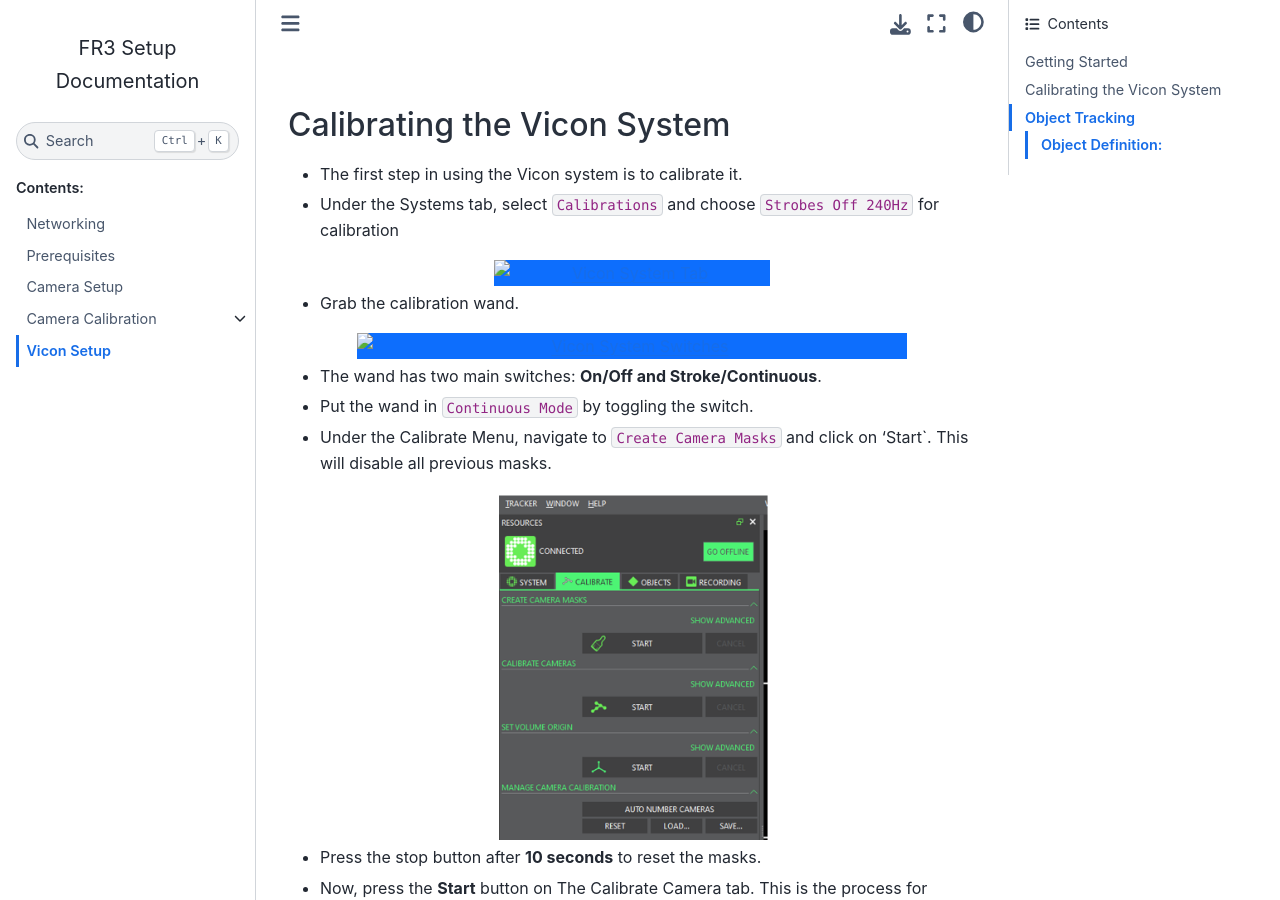
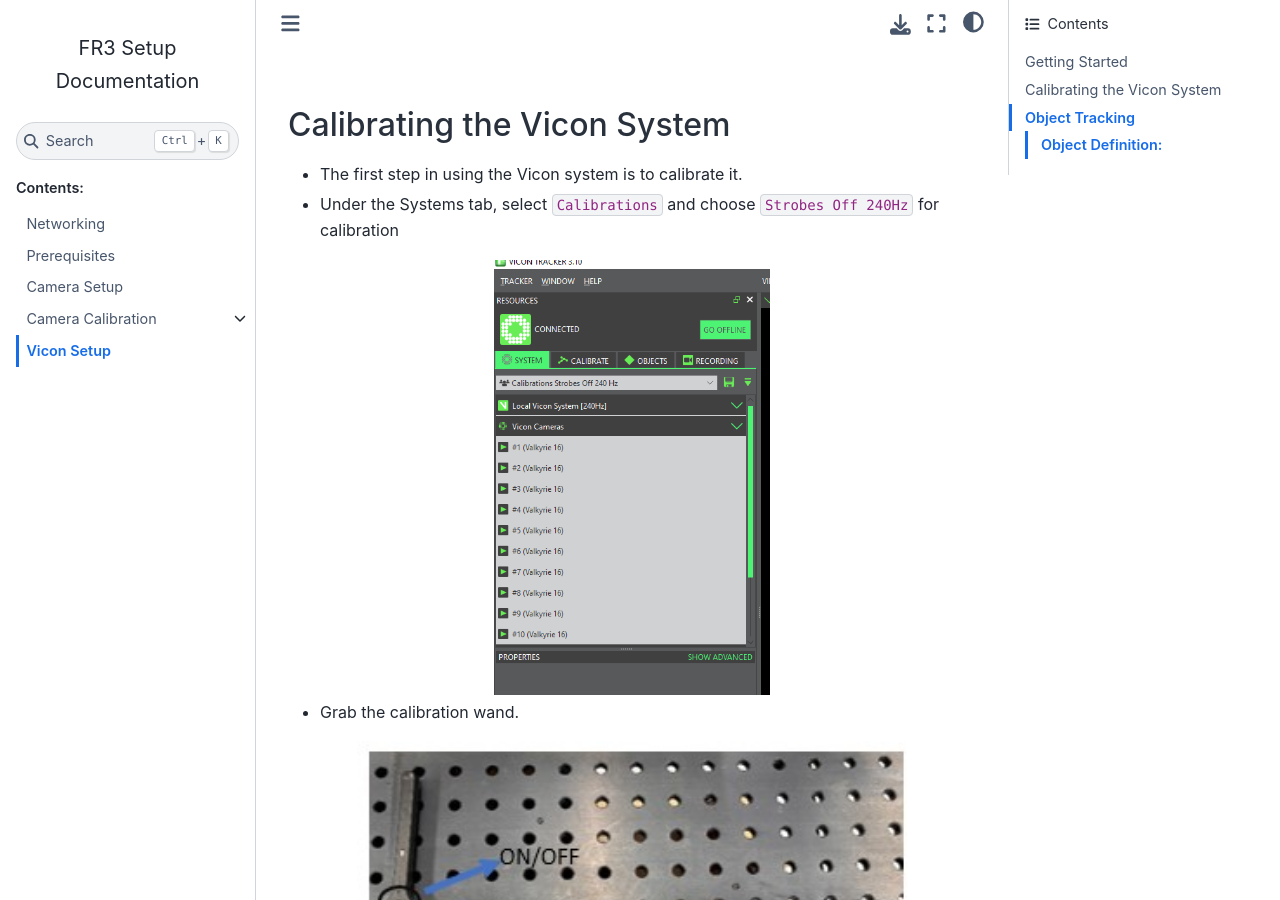
Before and after one commit to BolunDai0216/FR3Setup, a Sphinx documentation site: the page built from docs/source/vicon_setup/index.md, in a window 1280 px wide and 900 px high, scrolled down 1340 px. Built offline with Sphinx 7.4.7 and the Sphinx Book theme 1.1.4, drawn with Linux system fonts in a browser that asks for light colours.

Commit message:
local changes

````diff
--- a/docs/source/vicon_setup/index.md
+++ b/docs/source/vicon_setup/index.md
@@ -34,7 +34,7 @@
 
 - Under the Systems tab, select `Calibrations` and choose `Strobes Off 240Hz` for calibration
 
-```{image} ../imgs/vicon_system.png
+```{image} ../imgs/calibrate_vicon_system.png
 :alt: Vicon System Tab
 :class: bg-primary mb-1
 :width: 40%
@@ -43,7 +43,7 @@
 
 - Grab the calibration wand.
 
-```{image} ../imgs/wand.jpg
+```{image} ../imgs/calibrate_wand.jpg
 :alt: Vicon System Switches
 :class: bg-primary mb-1
 :width: 80%
@@ -69,7 +69,7 @@
 
 - Switch on the wand in continuous mode and move it around in as many different positions and orientations as possible.
 
-```{image} ../imgs/camera_calibrate_vicon.png
+```{image} ../imgs/calibrate_camera_calibrate_vicon.png
 :alt: Calibration Process
 :class: bg-primary mb-1
 :width: 80%
@@ -78,7 +78,7 @@
 
 - Move the wand to cover the maximum window area possible. You need as many patterns as possible to be seen on the screen. The first box below shows many black-colored patches. These need to be filled as much as the image under it by moving the wand continuously.
 
-```{image} ../imgs/comparingScreens.png
+```{image} ../imgs/calibrate_comparing_screens.png
 :alt: Calibration Process
 :class: bg-primary mb-1
 :width: 40%
@@ -87,7 +87,7 @@
 
 - Stop the process when you see the progress bars reach 100% and the light turns green.
 
-```{image} ../imgs/camera_progress_bar.png
+```{image} ../imgs/calibrate_camera_progress_bar.png
 :alt: Camera Progress Bar
 :class: bg-primary mb-1
 :width: 40%
@@ -96,7 +96,7 @@
 
 - Make sure the **image error** is less than **0.5px**.
 
-```{image} ../imgs/imageError.png
+```{image} ../imgs/calibrate_image_error.png
 :alt: Camera Progress Bar
 :class: bg-primary mb-1
 :width: 40%
@@ -112,7 +112,7 @@
 
 - If the wand markers are not visible in the window, go to the `Object` menu, and under `Object Tracking Mode`, make sure `Track` is unselected.
 
-```{image} ../imgs/track_mode_selection.png
+```{image} ../imgs/calibrate_track_mode_selection.png
 :alt: Track mode selection
 :class: bg-primary mb-1
 :width: 80%
@@ -121,7 +121,7 @@
 
 - The cameras are calibrated and the axes are marked below.
 
-```{image} ../imgs/setOrigin.jpg
+```{image} ../imgs/calibrate_set_origin.jpg
 :alt: Track mode selection
 :class: bg-primary mb-1
 :width: 80%
````
Also changed, not shown: docs/source/imgs/calibrate_camera_calibrate_vicon.png (renamed from docs/source/imgs/camera_calibrate_vicon.PNG), docs/source/imgs/calibrate_camera_progress_bar.png (renamed from docs/source/imgs/camera_progress_bar.png), docs/source/imgs/calibrate_comparing_screens.png (renamed from docs/source/imgs/comparingScreens.PNG), docs/source/imgs/calibrate_image_error.png (renamed from docs/source/imgs/imageError.PNG), docs/source/imgs/calibrate_set_origin.jpg (renamed from docs/source/imgs/SetOrigin.jpg), docs/source/imgs/calibrate_track_mode_selection.png (renamed from docs/source/imgs/track_mode_selection.png), docs/source/imgs/calibrate_vicon_system.png (renamed from docs/source/imgs/vicon_system.PNG), docs/source/imgs/calibrate_wand.jpg (renamed from docs/source/imgs/Wand.jpg).
